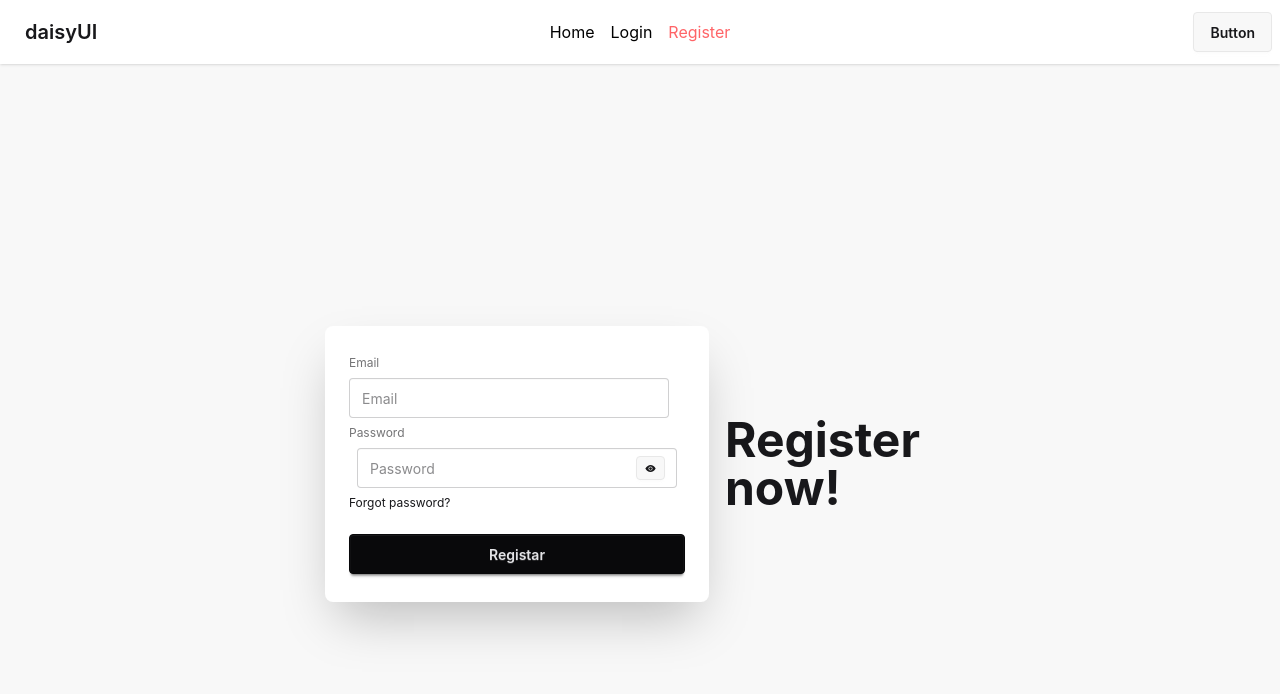
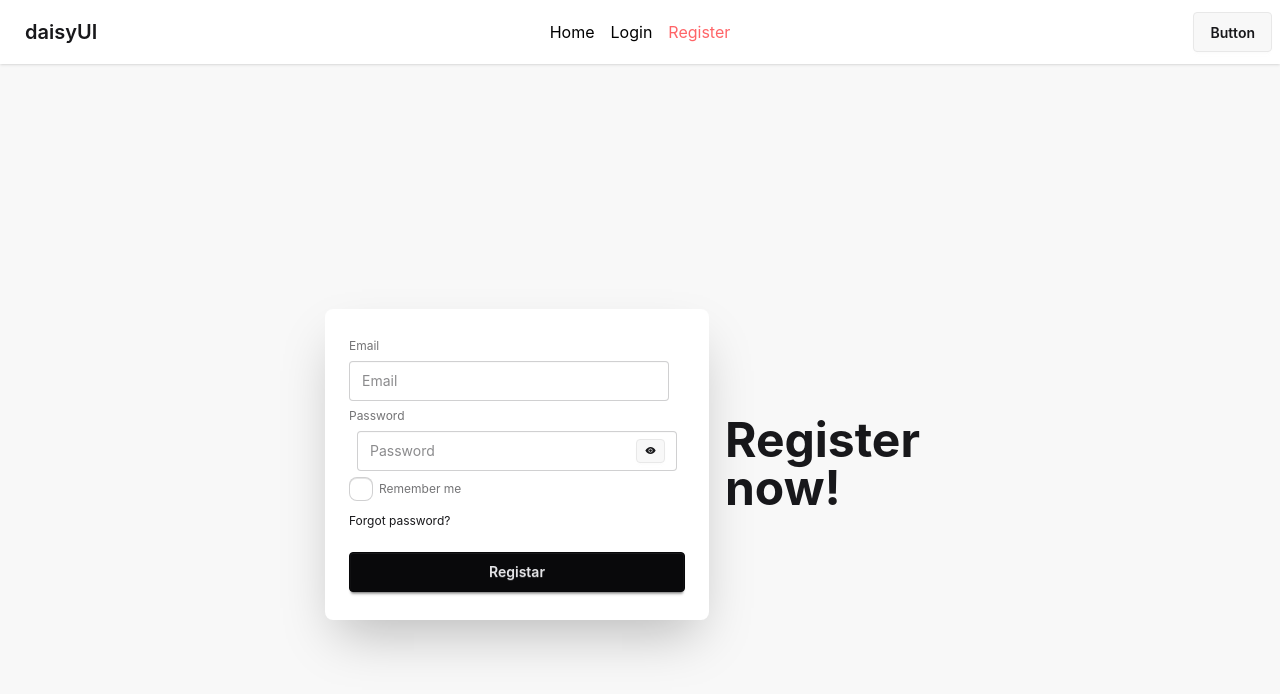
Before and after one commit to mdhafizulislam2004/About_Firebase_02, a React (Vite) app in the folder Email_Passowrd_project/: page /register in a window 1280 px wide. Shown: the top 694 px of the page. Built offline with nearby package versions, Linux system fonts and the light colour scheme.

Commit message:
checkbox add

```diff
--- a/Email_Passowrd_project/src/Components/Register.jsx
+++ b/Email_Passowrd_project/src/Components/Register.jsx
@@ -10,13 +10,14 @@ const Register = () => {
 
     // const[Error,setError]=useState('')
     // const [success,setSuccess]=useState(false)
-    const[showPasswrod,setShowPassword]=useState(false)
+    const [showPasswrod, setShowPassword] = useState(false)
 
     const submitHendaler = (e) => {
         e.preventDefault()
         const email = e.target.email.value
         const password = e.target.password.value
-        console.log("Clicket", email, password);
+        const checkbox=e.target.checkbox.checked
+        console.log("Clicket", email, password,checkbox);
         // setError('')
         // setSuccess(false)
 
@@ -34,7 +35,7 @@ const Register = () => {
             })
     }
 
-    const toggleShowPassword=()=>{
+    const toggleShowPassword = () => {
         setShowPassword(!showPasswrod)
     }
 
@@ -52,10 +53,14 @@ const Register = () => {
                                 <input type="email" className="input" placeholder="Email" name="email" />
                                 <label className="label">Password</label>
                                 <div className="relative text-center">
-                                    <input type={showPasswrod?"text":"password"} className="input" name="password" placeholder="Password" />
-                                    <button onClick={toggleShowPassword} className="btn btn-xs absolute top-2 right-5" type="button">{showPasswrod?<FaEyeSlash />
-:<IoEyeSharp />
-}</button>
+                                    <input type={showPasswrod ? "text" : "password"} className="input" name="password" placeholder="Password" />
+                                    <button onClick={toggleShowPassword} className="btn btn-xs absolute top-2 right-5" type="button">{showPasswrod ? <FaEyeSlash /> : <IoEyeSharp />}</button>
+                                </div>
+                                <div>
+                                    <label className="label">
+                                        <input type="checkbox" name="checkbox" className="checkbox" />
+                                        Remember me
+                                    </label>
                                 </div>
                                 <div><a className="link link-hover">Forgot password?</a></div>
                                 <button className="btn btn-neutral mt-4">Registar</button>
```
